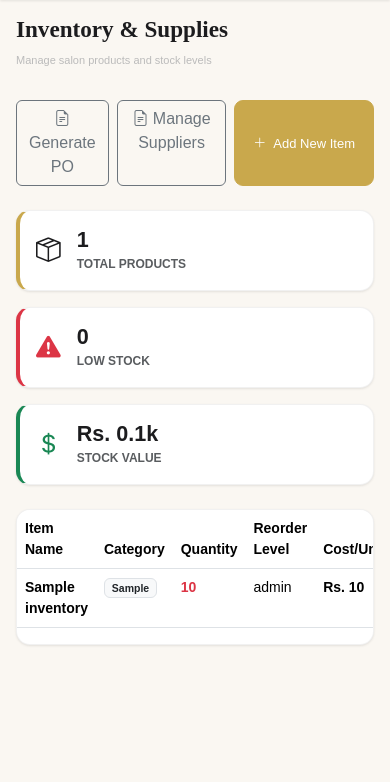
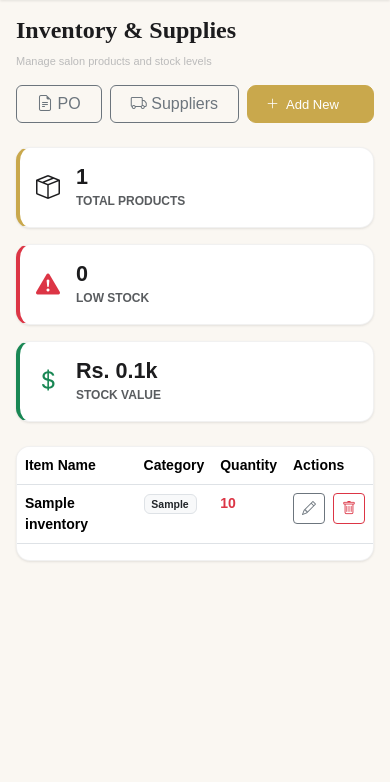
Before and after one commit to subhanshahid1/Elegance-Saloon-Management-e-project, a PHP site: page /elegance-saloon-management-e-project/dashboard/inventory.php in a window 390 px wide. Shown: the part 62-844 px from the top of the page. Run offline with PHP 8.4, Linux system fonts and the light colour scheme; the visitor is signed in with stand-in values (Sample User, id 1); tables that the repository leaves empty or names only in its code hold one stand-in row (values such as "Sample post").

Commit message:
made inventory responsive

```diff
--- a/dashboard/inventory.php
+++ b/dashboard/inventory.php
@@ -4,7 +4,7 @@ require_once '../includes/db.php';
 
 checkAccess(['admin', 'receptionist']);
 
-// 1. Fetch Stats (Matching the Services design you liked)
+// 1. Fetch Stats
 $totalItems = $conn->query("SELECT COUNT(*) as total FROM inventory")->fetch_assoc()['total'] ?? 0;
 $lowStockCount = $conn->query("SELECT COUNT(*) as total FROM inventory WHERE quantity <= reorder_level")->fetch_assoc()['total'] ?? 0;
 $totalValue = $conn->query("SELECT SUM(quantity * cost_per_unit) as val FROM inventory")->fetch_assoc()['val'] ?? 0;
@@ -16,10 +16,34 @@ $inventory = $conn->query("SELECT i.*, s.supplier_name FROM inventory i LEFT JOI
 <html lang="en">
 <head>
     <meta charset="UTF-8">
+    <meta name="viewport" content="width=device-width, initial-scale=1.0">
     <title>Inventory Management | Elegance Salon</title>
     <link href="../assets/css/bootstrap.min.css" rel="stylesheet">
     <link href="https://cdn.jsdelivr.net/npm/bootstrap-icons@1.11.0/font/bootstrap-icons.css" rel="stylesheet">
     <link rel="stylesheet" href="../assets/css/dashboard.css">
+    <style>
+        /* Responsive adjustments for the Stat Cards */
+        @media (max-width: 768px) {
+            .panel-title { font-size: 1.5rem; }
+            .fs-2 { font-size: 1.5rem !important; }
+            .btn-responsive { width: 100%; margin-bottom: 10px; }
+            .d-flex-mobile { flex-direction: column; align-items: stretch !important; }
+        }
+
+        /* Ensure table doesn't break layout */
+        .table-responsive {
+            border-radius: 8px;
+            overflow-x: auto;
+            -webkit-overflow-scrolling: touch;
+        }
+
+        /* Modal responsiveness */
+        .modal-box {
+            width: 95%;
+            max-width: 500px;
+            margin: 20px;
+        }
+    </style>
 </head>
 <body>
     <?php include('../includes/sidebar.php'); ?>
@@ -27,29 +51,29 @@ $inventory = $conn->query("SELECT i.*, s.supplier_name FROM inventory i LEFT JOI
     <div class="main-area">
         <?php include('../includes/topbar.php'); ?>
 
-        <div class="content-area">
+        <div class="content-area container-fluid px-3 px-md-4">
             <div class="row align-items-center mb-4">
-                <div class="col-12 d-md-flex justify-content-between align-items-center">
-                    <div>
-                        <h2 class="panel-title fs-3">Inventory & Supplies</h2>
+                <div class="col-12 d-lg-flex justify-content-between align-items-center">
+                    <div class="mb-3 mb-lg-0">
+                        <h2 class="panel-title">Inventory & Supplies</h2>
                         <p class="panel-subtitle">Manage salon products and stock levels</p>
                     </div>
-                    <div class="d-flex gap-2">
-                        <a href="generate_po.php" class="btn btn-outline-secondary mt-3 mt-md-0">
-                            <i class="bi bi-file-earmark-text"></i> Generate PO
+                    <div class="d-flex flex-wrap gap-2">
+                        <a href="generate_po.php" class="btn btn-outline-secondary flex-fill flex-md-grow-0">
+                            <i class="bi bi-file-earmark-text"></i> PO
                         </a>
-                        <a href="suppliers.php" class="btn btn-outline-secondary mt-3 mt-md-0">
-                            <i class="bi bi-file-earmark-text"></i> Manage Suppliers
+                        <a href="suppliers.php" class="btn btn-outline-secondary flex-fill flex-md-grow-0">
+                            <i class="bi bi-truck"></i> Suppliers
                         </a>
-                        <button class="btn-gold mt-3 mt-md-0" onclick="openModal('addModal')">
-                            <i class="bi bi-plus-lg"></i> Add New Item
+                        <button class="btn-gold flex-fill flex-md-grow-0" onclick="openModal('addModal')">
+                            <i class="bi bi-plus-lg"></i> Add New
                         </button>
                     </div>
                 </div>
             </div>
 
             <div class="row mb-4 g-3">
-                <div class="col-md-4">
+                <div class="col-12 col-sm-6 col-lg-4">
                     <div class="panel p-3 d-flex align-items-center gap-3" style="border-left: 4px solid var(--gold);">
                         <div class="fs-2 text-gold"><i class="bi bi-box-seam"></i></div>
                         <div>
@@ -58,7 +82,7 @@ $inventory = $conn->query("SELECT i.*, s.supplier_name FROM inventory i LEFT JOI
                         </div>
                     </div>
                 </div>
-                <div class="col-md-4">
+                <div class="col-12 col-sm-6 col-lg-4">
                     <div class="panel p-3 d-flex align-items-center gap-3" style="border-left: 4px solid #dc3545;">
                         <div class="fs-2 text-danger"><i class="bi bi-exclamation-triangle-fill"></i></div>
                         <div>
@@ -67,7 +91,7 @@ $inventory = $conn->query("SELECT i.*, s.supplier_name FROM inventory i LEFT JOI
                         </div>
                     </div>
                 </div>
-                <div class="col-md-4">
+                <div class="col-12 col-lg-4">
                     <div class="panel p-3 d-flex align-items-center gap-3" style="border-left: 4px solid #198754;">
                         <div class="fs-2 text-success"><i class="bi bi-currency-dollar"></i></div>
                         <div>
@@ -86,8 +110,8 @@ $inventory = $conn->query("SELECT i.*, s.supplier_name FROM inventory i LEFT JOI
                                 <th>Item Name</th>
                                 <th>Category</th>
                                 <th>Quantity</th>
-                                <th>Reorder Level</th>
-                                <th>Cost/Unit</th>
+                                <th class="d-none d-md-table-cell">Reorder Level</th>
+                                <th class="d-none d-sm-table-cell">Cost/Unit</th>
                                 <th>Actions</th>
                             </tr>
                         </thead>
@@ -99,14 +123,14 @@ $inventory = $conn->query("SELECT i.*, s.supplier_name FROM inventory i LEFT JOI
                                 <td class="fw-bold"><?php echo htmlspecialchars($row['name']); ?></td>
                                 <td><span class="badge bg-light text-dark border"><?php echo htmlspecialchars($row['category']); ?></span></td>
                                 <td><span class="fw-bold <?php echo $isLow ? 'text-danger' : 'text-success'; ?>"><?php echo $row['quantity']; ?></span></td>
-                                <td><?php echo $row['reorder_level']; ?></td>
-                                <td class="fw-bold">Rs. <?php echo number_format($row['cost_per_unit']); ?></td>
+                                <td class="d-none d-md-table-cell"><?php echo $row['reorder_level']; ?></td>
+                                <td class="fw-bold d-none d-sm-table-cell">Rs. <?php echo number_format($row['cost_per_unit']); ?></td>
                                 <td>
                                     <div class="d-flex gap-2">
                                         <button class="btn btn-sm btn-outline-secondary" onclick='fillEdit(<?php echo json_encode($row); ?>)'>
                                             <i class="bi bi-pencil"></i>
                                         </button>
-                                        <a href="inventory_proc.php?del_id=<?php echo $row['id']; ?>" class="btn btn-sm btn-outline-danger" onclick="return confirm('Delete this item permanently?')">
+                                        <a href="inventory_proc.php?del_id=<?php echo $row['id']; ?>" class="btn btn-sm btn-outline-danger" onclick="return confirm('Delete item?')">
                                             <i class="bi bi-trash"></i>
                                         </a>
                                     </div>
@@ -120,24 +144,25 @@ $inventory = $conn->query("SELECT i.*, s.supplier_name FROM inventory i LEFT JOI
         </div>
     </div>
 
-    <div class="modal-overlay" id="editModal">
-        <div class="modal-box">
-            <div class="panel-header">
-                <div class="panel-title">Edit Inventory Item</div>
-                <button class="border-0 bg-transparent" onclick="closeModal()"><i class="bi bi-x-lg"></i></button>
+    <div class="modal-overlay" id="editModal" style="display:none; position:fixed; top:0; left:0; width:100%; height:100%; background:rgba(0,0,0,0.5); z-index:1050; justify-content:center; align-items:center;">
+        <div class="modal-box bg-white rounded shadow">
+            <div class="panel-header d-flex justify-content-between align-items-center p-3 border-bottom">
+                <h5 class="m-0">Edit Inventory Item</h5>
+                <button class="btn-close" onclick="closeModal()"></button>
             </div>
             <form action="inventory_proc.php" method="POST">
                 <input type="hidden" name="upd_id" id="field_id">
-                <div class="panel-body">
-                    <div class="mb-3"><label class="form-label fw-bold small">Item Name</label><input type="text" name="upd_name" id="field_name" class="form-input" required></div>
-                    <div class="row">
-                        <div class="col-6 mb-3"><label class="form-label fw-bold small">Stock Quantity</label><input type="number" name="upd_qty" id="field_qty" class="form-input" required></div>
-                        <div class="col-6 mb-3"><label class="form-label fw-bold small">Unit Cost (Rs)</label><input type="number" step="0.01" name="upd_cost" id="field_cost" class="form-input" required></div>
+                <div class="panel-body p-3">
+                    <div class="mb-3"><label class="form-label fw-bold small text-uppercase">Item Name</label><input type="text" name="upd_name" id="field_name" class="form-control" required></div>
+                    <div class="row g-2">
+                        <div class="col-6 mb-3"><label class="form-label fw-bold small text-uppercase">Stock</label><input type="number" name="upd_qty" id="field_qty" class="form-control" required></div>
+                        <div class="col-6 mb-3"><label class="form-label fw-bold small text-uppercase">Cost (Rs)</label><input type="number" step="0.01" name="upd_cost" id="field_cost" class="form-control" required></div>
                     </div>
-                    <div class="mb-3"><label class="form-label fw-bold small">Reorder Level</label><input type="number" name="upd_reorder" id="field_reorder" class="form-input"></div>
+                    <div class="mb-3"><label class="form-label fw-bold small text-uppercase">Reorder Level</label><input type="number" name="upd_reorder" id="field_reorder" class="form-control"></div>
                 </div>
-                <div class="panel-footer p-3 text-end border-top">
-                    <button type="submit" name="btn_update" class="btn-gold">Update Changes</button>
+                <div class="panel-footer p-3 text-end border-top bg-light rounded-bottom">
+                    <button type="button" class="btn btn-secondary btn-sm" onclick="closeModal()">Cancel</button>
+                    <button type="submit" name="btn_update" class="btn-gold btn-sm px-4">Save</button>
                 </div>
             </form>
         </div>
@@ -154,6 +179,13 @@ $inventory = $conn->query("SELECT i.*, s.supplier_name FROM inventory i LEFT JOI
         }
         function openModal(id) { document.getElementById(id).style.display = 'flex'; }
         function closeModal() { document.querySelectorAll('.modal-overlay').forEach(m => m.style.display = 'none'); }
+
+        // Close modal if clicking outside box
+        window.onclick = function(event) {
+            if (event.target.className === 'modal-overlay') closeModal();
+        }
     </script>
+    <script src="../assets/js/bootstrap.bundle.min.js"></script>
+    <script src="../assets/js/dashboard.js"></script>
 </body>
 </html>
```
